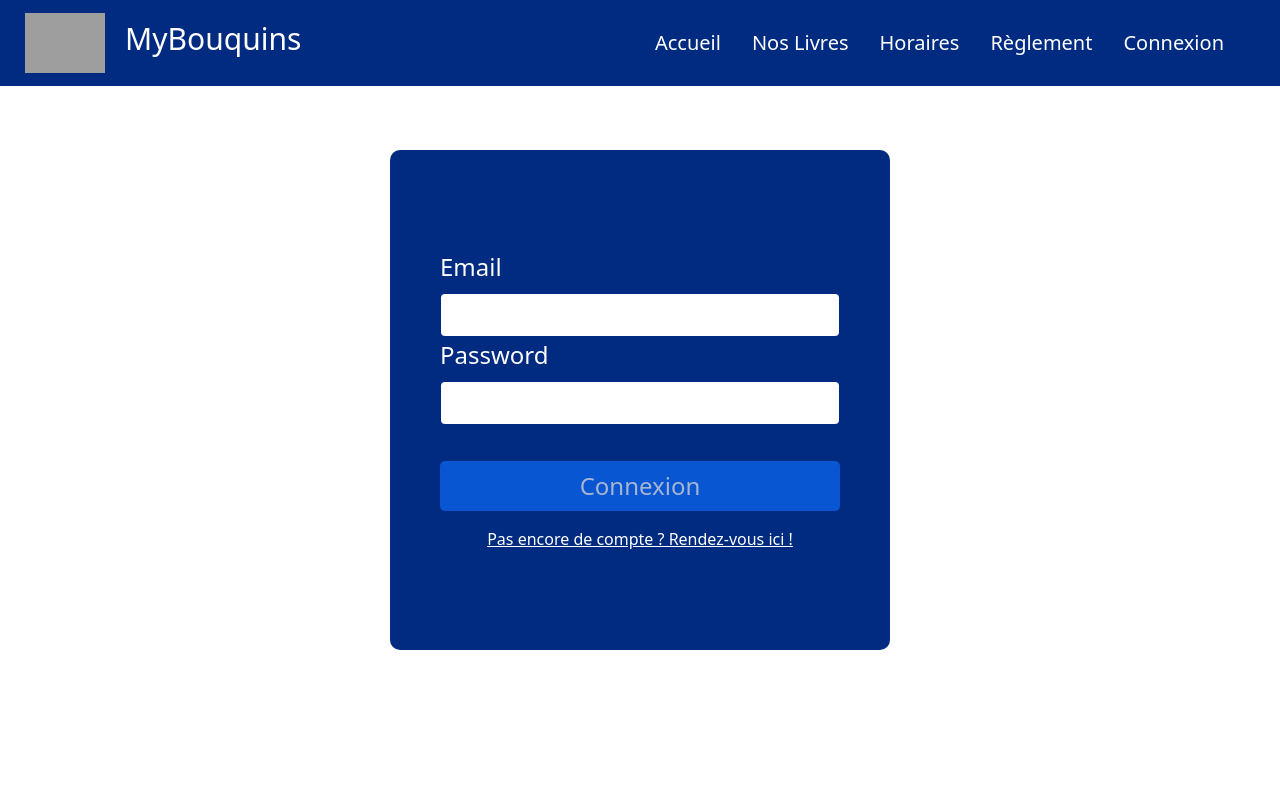
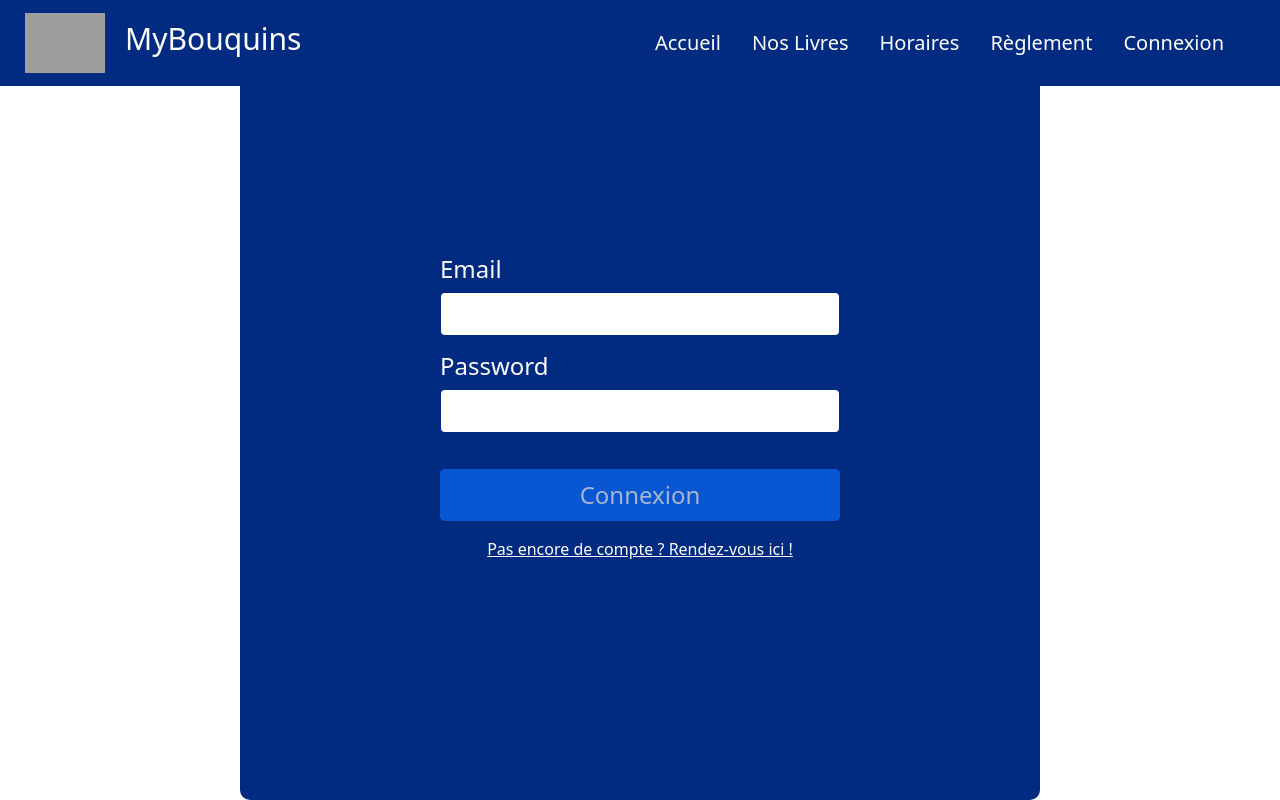
Before and after one commit to racso-dev/my-online-library-front, a React (Create React App) app: page /connexion in a window 1280 px wide. Built offline with nearby package versions, Linux system fonts and the light colour scheme; grey boxes are pictures that could not be loaded.

Commit message:
[UPDATE]: Auth box resized

```diff
--- a/src/pages/Auth.css
+++ b/src/pages/Auth.css
@@ -1,14 +1,14 @@
 .connexion {
-    width:500px;
-    height:500px;
+    width:800px;
+    height:800px;
     margin:0 auto;
     position:absolute;
     left:50%;
     top:50%;
     background-color: #002b80;
     border-radius: 10px;
-    margin-left:-250px;
-    margin-top:-250px;
+    margin-left:-400px;
+    margin-top:-400px;
     display: flex;
     justify-content: center;
     align-items: center;
@@ -30,11 +30,14 @@
     border-color: transparent;
     width: 20em;
     font-size: 1.25em;
+    padding: 0.3em;
 }
 
 .connexion .form-label {
     color: white;
     font-size: 1.5em;
+    margin-bottom: 0.2em;
+    margin-top: 0.5em;
 }
 
 .connexion .button {
@@ -45,4 +48,5 @@
     font-size: 1.5em;
     border-radius: 5px;
     border-color: transparent;
+    padding: 0.3em;
 }
```
